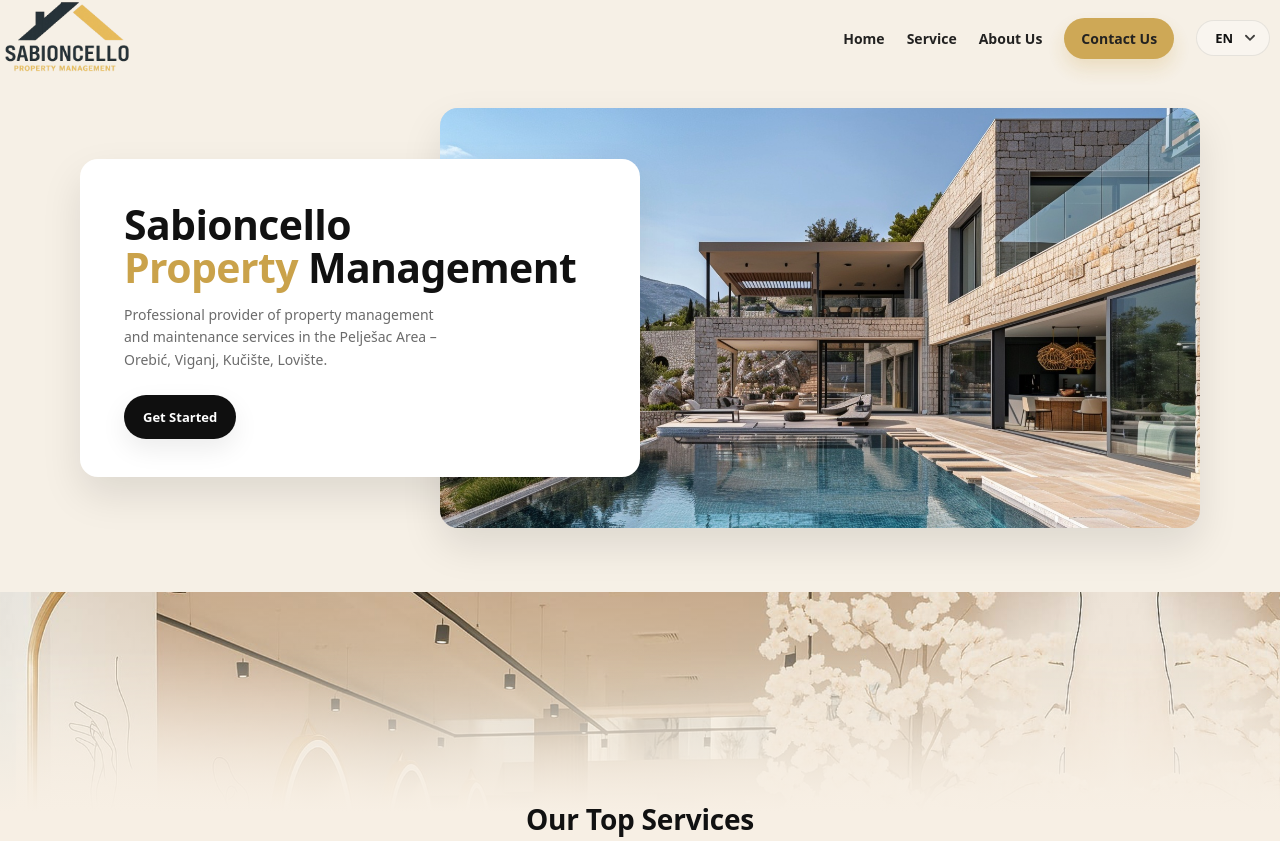
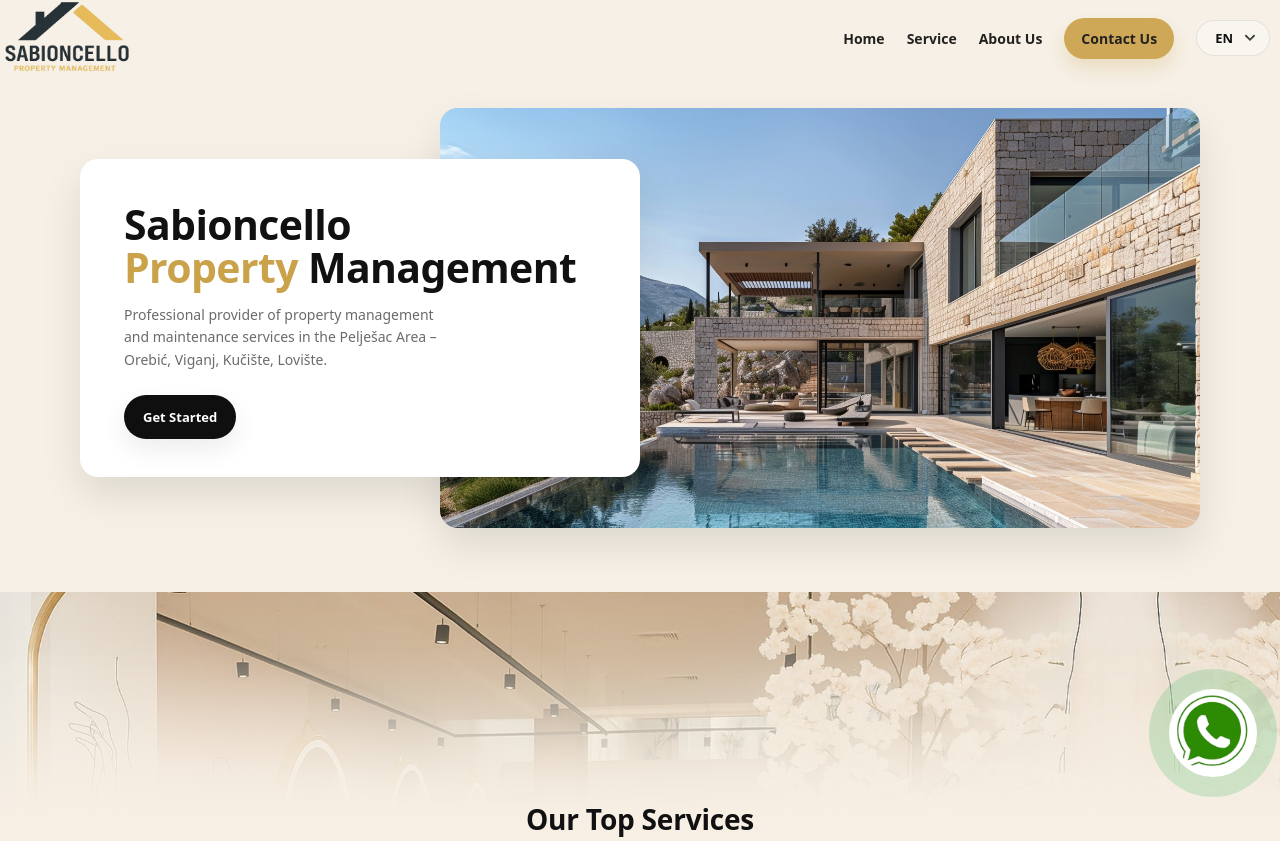
Before and after one commit to MartinWeb2003/sabioncello, a plain HTML site: page index.html in a window 1280 px wide. Shown: the top 841 px of the page. Drawn offline with Linux system fonts and the light colour scheme.

Commit message:
whatsapp icon fix

```diff
--- a/index.html
+++ b/index.html
@@ -522,11 +522,12 @@
 
       <!-- FOOTER -->
       <footer class="site-footer" id="footer">
-        <div class="footer-wa" aria-hidden="true">
-          <div class="footer-wa__halo"></div>
-          <div class="footer-wa__ring"></div>
-          <img class="footer-wa__img" src="images/whatsapp.png" alt="" />
-        </div>
+        <a class="footer-wa" href="index.html#contact" aria-label="Go to contact section">
+  <div class="footer-wa__halo" aria-hidden="true"></div>
+  <div class="footer-wa__ring" aria-hidden="true"></div>
+  <img class="footer-wa__img" src="images/whatsapp.png" alt="WhatsApp" />
+</a>
+
 
         <div class="footer__inner container">
           <div class="footer__col footer__brand">
--- a/style.css
+++ b/style.css
@@ -1270,14 +1270,30 @@
 }
 
 .footer-wa{
-  position: absolute;
-  right: 30px;
-  top: -42px;
-  width: 120px;
-  height: 120px;
-  pointer-events: none;
-  z-index: 5;
-}
+  position: fixed;
+  right: 22px;
+  bottom: max(22px, env(safe-area-inset-bottom));
+  width: 90px;
+  height: 90px;
+
+  z-index: 60;          /* above navbar/hamburger */
+  pointer-events: auto;  /* clickable */
+  cursor: pointer;
+
+  display: block;
+  text-decoration: none;
+}
+
+.footer-wa:hover{
+  transform: translateY(-2px);
+}
+
+.footer-wa:focus-visible{
+  outline: 2px solid rgba(255,255,255,0.9);
+  outline-offset: 6px;
+  border-radius: 999px;
+}
+
 
 .footer-wa__halo,
 .footer-wa__ring,
@@ -1290,14 +1306,14 @@
 }
 
 .footer-wa__halo{
-  width: 148px;
-  height: 148px;
+  width: 128px;
+  height: 128px;
   background: rgba(66, 185, 95, 0.22);
 }
 
 .footer-wa__ring{
-  width: 108px;
-  height: 108px;
+  width: 88px;
+  height: 88px;
   background: #ffffff;
 }
 
```
Also changed, not shown: services.html (+6 -5 lines).
